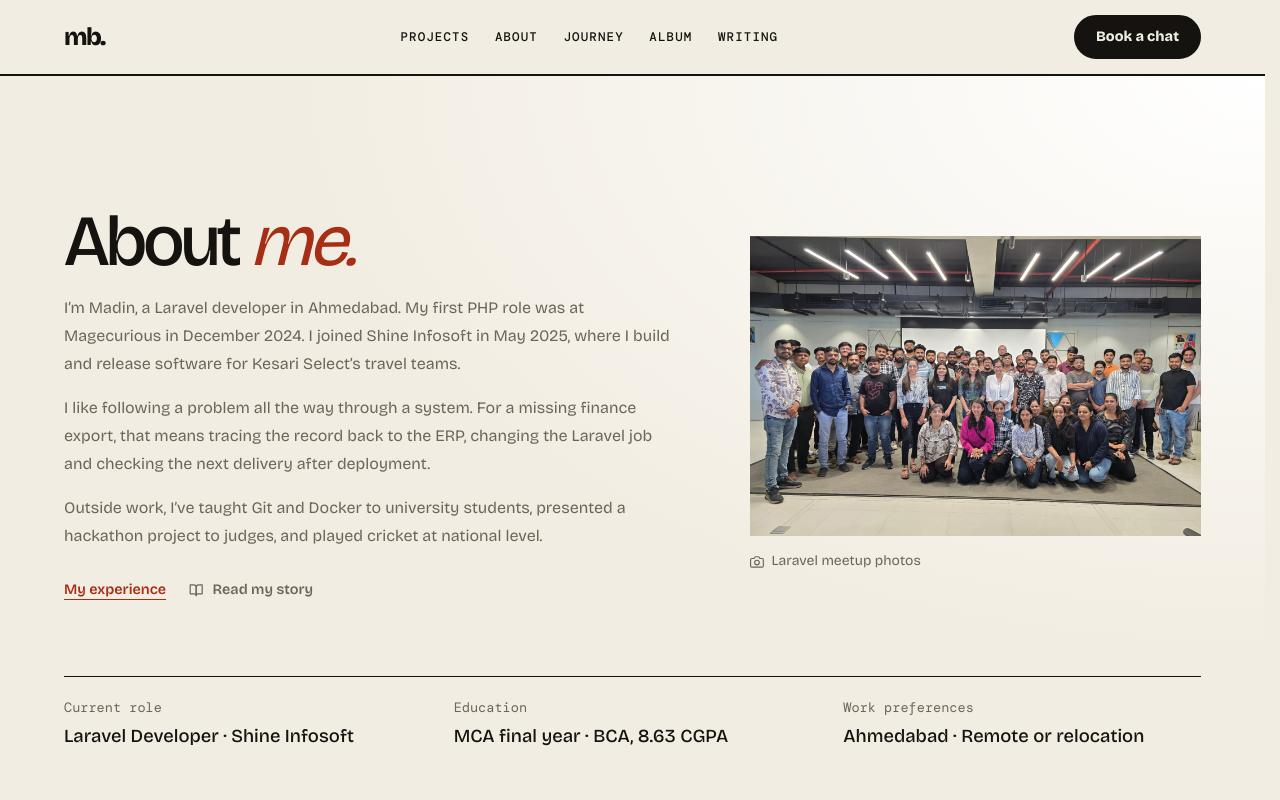
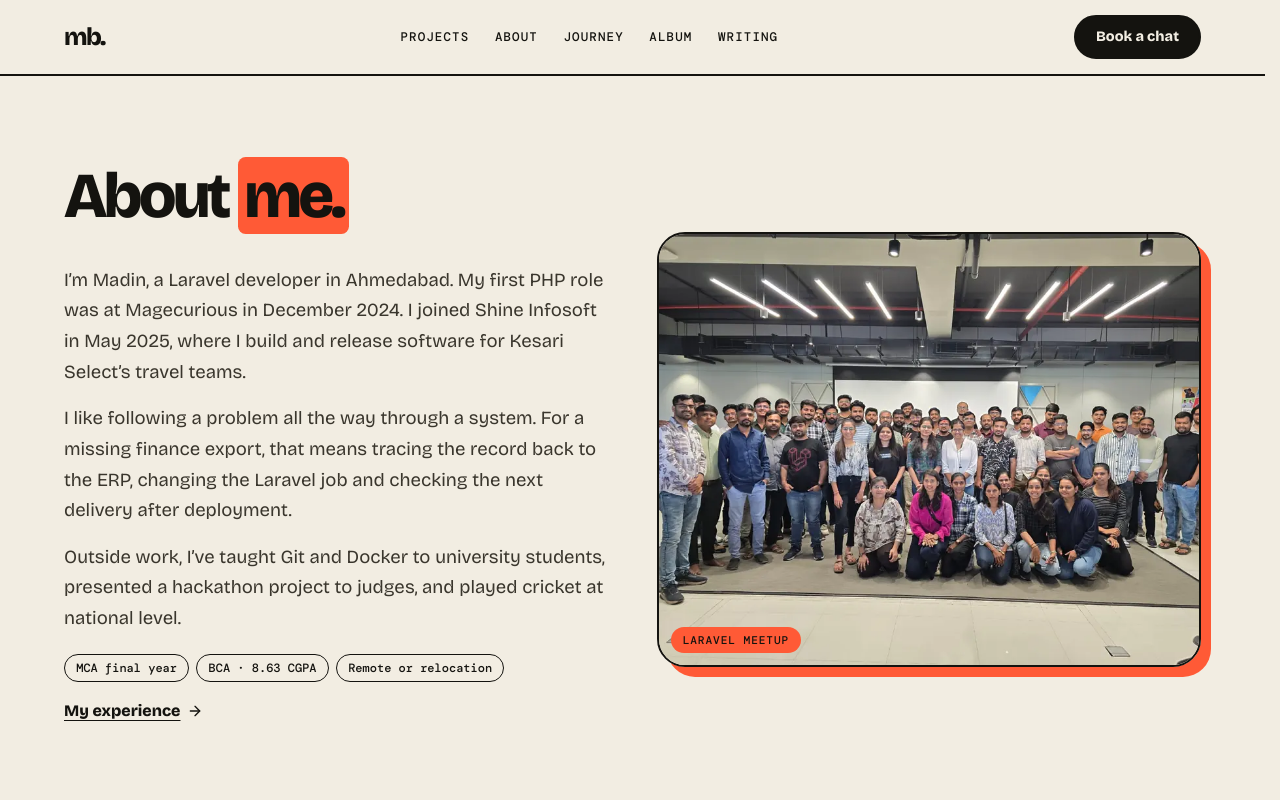
Before and after one commit to MadinBloch/Mysite, a React (Vite) app: page /about in a window 1280 px wide. Shown: the top 800 px of the page. Built offline with nearby package versions, Linux system fonts and the light colour scheme.

Commit message:
Introduce the profile and education and achievement band

```diff
--- a/src/App.jsx
+++ b/src/App.jsx
@@ -5,7 +5,7 @@ import Navbar from './components/Navbar'
 import Hero from './components/Hero'
 import PhotoStrip from './components/BoardingPhotos'
 import WorkHighlights from './components/WorkHighlights'
-import About from './components/About'
+import About, { StatBand } from './components/About'
 import Skills from './components/Skills'
 import Projects from './components/Projects'
 import Experience from './components/Experience'
@@ -83,6 +83,8 @@ function HomePage() {
       <Hero />
       <PhotoStrip />
       <WorkHighlights />
+      <About home />
+      <StatBand />
       <PortfolioStory />
       <Blogs />
     </>
--- a/src/components/About.jsx
+++ b/src/components/About.jsx
@@ -1,40 +1,38 @@
 import { Link } from 'react-router-dom'
-import { FiBookOpen, FiCamera } from 'react-icons/fi'
-import { SectionReveal } from './motion/SectionReveal'
-import { meetupPhotos } from '../data/photos'
+import { FiArrowRight } from 'react-icons/fi'
+import { EventPhoto, frames } from './BoardingPhotos'
 
-export default function About() {
-  const meetup = meetupPhotos[0]
-
+export default function About({ home = false }) {
+  const Heading = home ? 'h2' : 'h1'
   return (
-    <section id="about" className="destination-section about-profile" aria-labelledby="about-title">
-      <div className="portfolio-shell">
-        <div className="bio-layout">
-          <SectionReveal>
-            <h1 id="about-title" className="destination-title">About <em>me.</em></h1>
-            <div className="bio-copy">
-              <p>I’m Madin, a Laravel developer in Ahmedabad. My first PHP role was at Magecurious in December 2024. I joined Shine Infosoft in May 2025, where I build and release software for Kesari Select’s travel teams.</p>
-              <p>I like following a problem all the way through a system. For a missing finance export, that means tracing the record back to the ERP, changing the Laravel job and checking the next delivery after deployment.</p>
-              <p>Outside work, I’ve taught Git and Docker to university students, presented a hackathon project to judges, and played cricket at national level.</p>
-            </div>
-            <div className="bio-links">
-              <Link to="/about#experience" className="sample-link">My experience</Link>
-              <Link to="/#story" className="quiet-link"><FiBookOpen aria-hidden="true" />Read my story</Link>
-            </div>
-          </SectionReveal>
-          <SectionReveal className="bio-photo" delay={0.06}>
-            <Link to="/gallery?album=meetups">
-              <img src={meetup.src} alt={meetup.title} loading="lazy" decoding="async" width="1200" height="800" style={{ objectPosition: meetup.position }} />
-              <span><FiCamera aria-hidden="true" />Laravel meetup photos</span>
-            </Link>
-          </SectionReveal>
+    <section id={home ? 'profile' : 'about'} className="bp-section bp-shell bp-about" aria-labelledby="about-title">
+      <div className="about-grid">
+        <div>
+          {home && <p className="bp-kicker">02 · About</p>}
+          <Heading id="about-title" className="bp-section-title">{home ? <>A developer who <mark className="hl">traces</mark> things end to end.</> : <>About <mark className="hl">me.</mark></>}</Heading>
+          <p>I’m Madin, a Laravel developer in Ahmedabad. My first PHP role was at Magecurious in December 2024. I joined Shine Infosoft in May 2025, where I build and release software for Kesari Select’s travel teams.</p>
+          {!home && <p>I like following a problem all the way through a system. For a missing finance export, that means tracing the record back to the ERP, changing the Laravel job and checking the next delivery after deployment.</p>}
+          <p>Outside work, I’ve taught Git and Docker to university students, presented a hackathon project to judges, and played cricket at national level.</p>
+          <ul className="bp-chips" aria-label="Education and work preferences"><li>MCA final year</li><li>BCA · 8.63 CGPA</li><li>Remote or relocation</li></ul>
+          <Link to={home ? '/about' : '/about#experience'} className="bp-text-link">{home ? 'Full profile' : 'My experience'} <FiArrowRight aria-hidden="true" /></Link>
         </div>
-        <dl className="profile-facts">
-          <div><dt>Current role</dt><dd>Laravel Developer · Shine Infosoft</dd></div>
-          <div><dt>Education</dt><dd>MCA final year · BCA, 8.63 CGPA</dd></div>
-          <div><dt>Work preferences</dt><dd>Ahmedabad · Remote or relocation</dd></div>
-        </dl>
+        <Link className="about-print" to="/gallery?album=meetups">
+          <EventPhoto photo={frames.meetup} sizes="(min-width: 820px) 46vw, 90vw" />
+          <span className="photo-cap">Laravel meetup</span>
+        </Link>
       </div>
     </section>
   )
 }
+
+export function StatBand() {
+  return (
+    <section className="achievement-band" aria-label="Education and achievements">
+      <dl className="bp-shell">
+        <div><dt>Hackathon · 2023</dt><dd>Grand Finale</dd></div>
+        <div><dt>BCA CGPA</dt><dd>8.63</dd></div>
+        <div><dt>Level cricket</dt><dd>National</dd></div>
+      </dl>
+    </section>
+  )
+}
--- a/src/portfolio.css
+++ b/src/portfolio.css
@@ -674,3 +674,18 @@
   .work-case:hover { transform: translate(-3px,-3px); }
   .build-tag:hover { transform: rotate(-1.5deg) translateY(-3px); }
 }
+
+.about-grid { display: grid; grid-template-columns: repeat(2,minmax(0,1fr)); align-items: center; gap: clamp(1.8rem,4vw,3rem); }
+.bp-about .bp-section-title { font-size: clamp(2.4rem,5vw,4.75rem); }
+.about-grid > div > p:not(.bp-kicker) { color: var(--body); font-size: clamp(1.05rem,1.45vw,1.19rem); line-height: 1.65; margin-bottom: 1rem; }
+.about-grid .bp-chips { margin-top: 1.3rem; }
+.about-grid .bp-text-link { margin-top: .45rem; }
+.about-print { position: relative; display: block; overflow: hidden; aspect-ratio: 5/4; border: var(--stroke); border-radius: var(--radius-card); box-shadow: 10px 10px 0 var(--vermilion); }
+.about-print img { width: 100%; height: 100%; object-fit: cover; }
+.photo-cap { position: absolute; left: 12px; bottom: 12px; max-width: calc(100% - 24px); border-radius: var(--radius-pill); padding: .36rem .76rem; background: var(--vermilion); color: var(--ink); font: 500 .7rem/1.3 var(--mono); text-transform: uppercase; letter-spacing: .08em; }
+.achievement-band { padding-block: clamp(36px,5vw,72px); color: var(--ink); background: var(--vermilion); }
+.achievement-band dl { display: flex; flex-wrap: wrap; align-items: flex-start; justify-content: space-between; gap: 1.5rem 2rem; }
+.achievement-band dl > div { display: flex; flex-direction: column-reverse; }
+.achievement-band dd { font: 800 clamp(3rem,7vw,6.5rem)/1 var(--display); letter-spacing: -.06em; }
+.achievement-band dt { margin-top: .45rem; font: 500 .77rem/1.4 var(--mono); text-transform: uppercase; letter-spacing: .1em; }
+@media (max-width: 760px) { .about-grid { grid-template-columns: 1fr; } .about-print { margin-right: .5rem; } }
```
